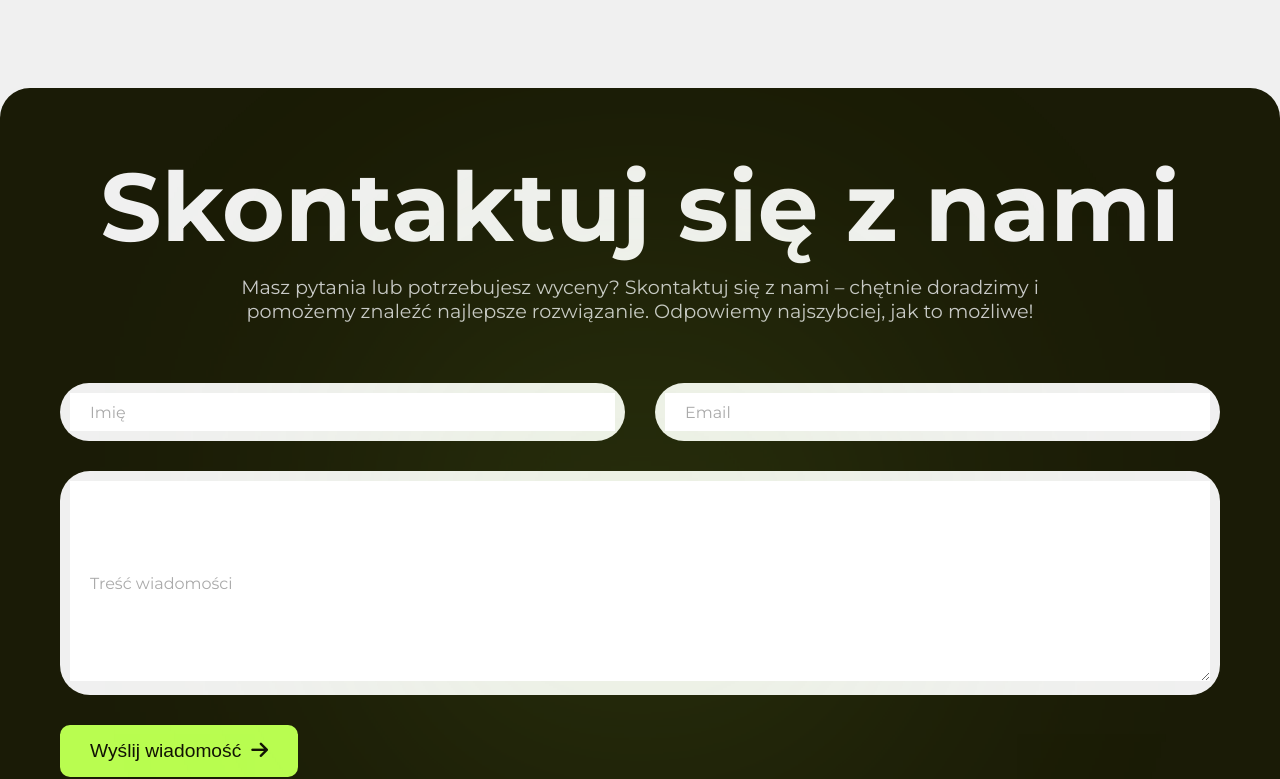
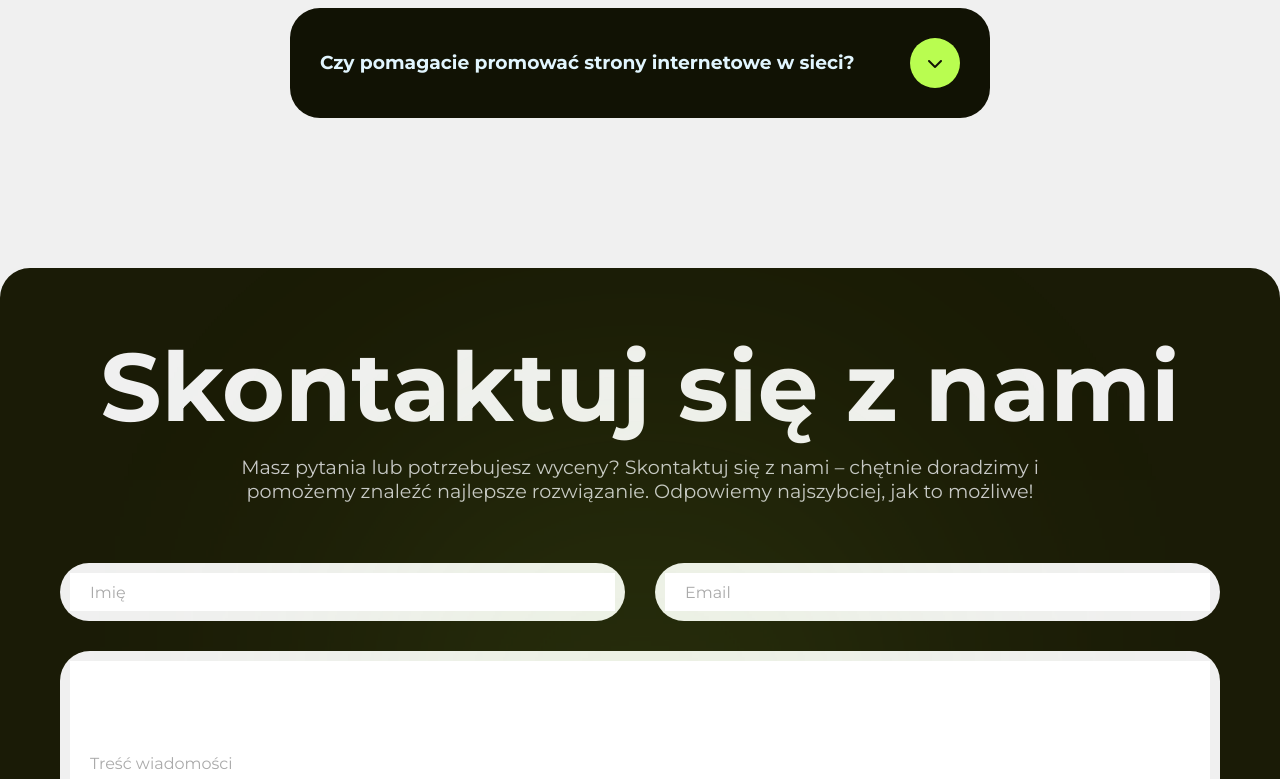
Before and after one commit to hazle-pl/hazle-pl, a Next.js app: page / in a window 1280 px wide. Shown: the part 6633-7412 px from the top of the page. Built offline with nearby package versions, Linux system fonts and the light colour scheme.

Commit message:
fixed paddings

```diff
--- a/pages/index.tsx
+++ b/pages/index.tsx
@@ -222,7 +222,7 @@ const Home: React.FC = () => {
           <TeaserCard href="/blog/article-4" imagePosition="left" imageSrc='https://designerup.co/blog/content/images/2023/07/2.png' content={`<h3 className="center">${translate('blog-4', 'category')}</h3><h5>${translate('blog-4', 'title')}</h5><p>${translate('blog-4', 'description')}</p>`}/>
         </Grid>
       </Container>
-      <Container anchor='faq' paddingTop="6" paddingBottom="5" background="neutral-100">
+      <Container anchor='faq' paddingTop="5" paddingBottom="6" background="neutral-100">
         <RichText justify='center'>
           <h2 className="center">{translate('default', 'faq')}</h2>
           <p className="center width-700 pb-5">{translate('default', 'faq2')}</p>
--- a/styles/components/contact-form.scss
+++ b/styles/components/contact-form.scss
@@ -4,7 +4,7 @@
     padding: $size-4;
     background-color: var(--neutral-800);
     border-radius: $size-3;
-    margin-top: -$size-4;
+    margin-top: -$size-5;
     display: flex;
     flex-direction: column;
     gap: $size-4;
```
